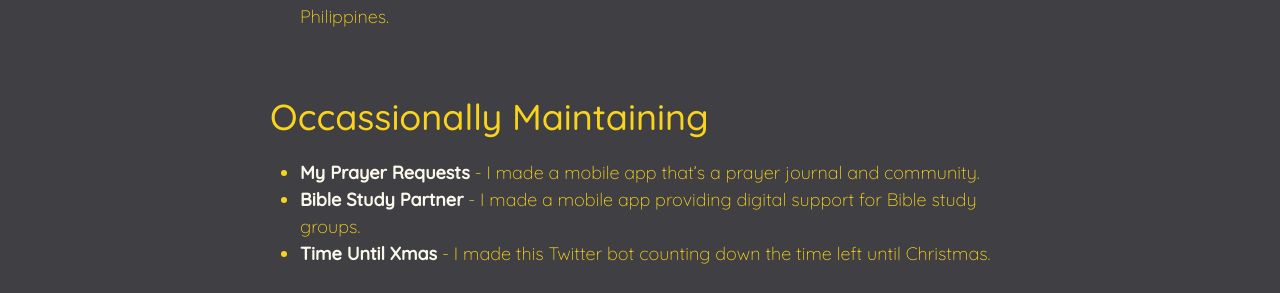
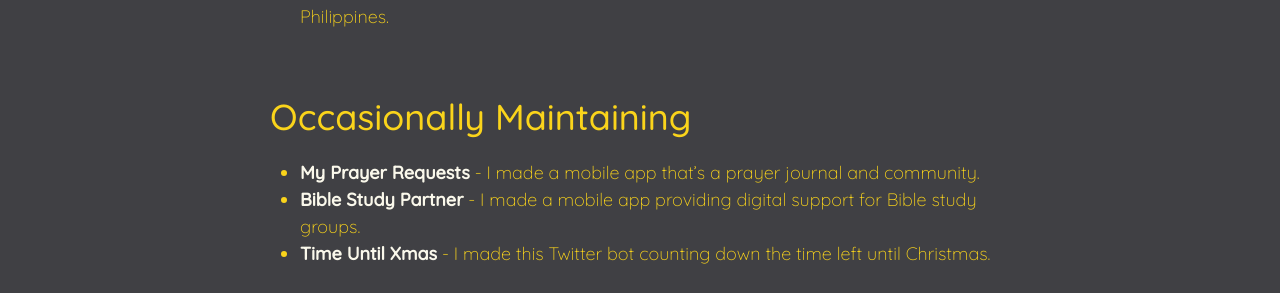
Before and after one commit to crystalcamarao/crystalcamarao.github.io, a Jekyll site: the page built from projects.md, in a window 1280 px wide. Shown: the part 514-807 px from the top of the page. Built offline with Jekyll 4.4.1, drawn with Linux system fonts in a browser that asks for light colours.

Commit message:
Updated Projects

```diff
--- a/projects.md
+++ b/projects.md
@@ -11,7 +11,7 @@ layout: page
 ## On Hiatus
 * [World Bites](https://worldbites.ph) - I own this small business, an international snacks online store in the Philippines.
 
-## Occassionally Maintaining
+## Occasionally Maintaining
 * [My Prayer Requests](https://myprayerrequests.app) - I made a mobile app that's a prayer journal and community.
 * [Bible Study Partner](https://biblestudypartner.app) - I made a mobile app providing digital support for Bible study groups.
 * [Time Until Xmas](https://twitter.com/time_until_xmas) - I made this Twitter bot counting down the time left until Christmas.
```
